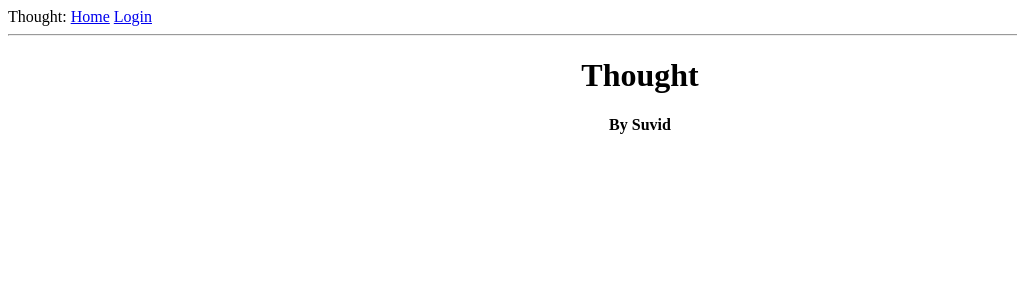
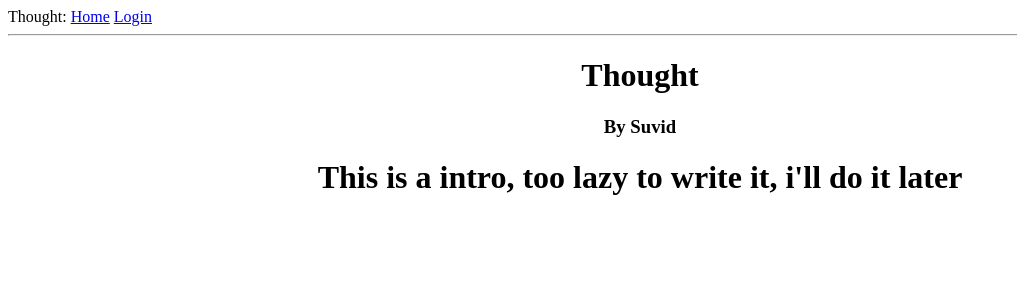
Before and after one commit to Amazeryogo/Thought, a Flask app: page / in a window 1280 px wide. Shown: the top 300 px of the page, without its empty margins (0-1017 px from the left). Run offline with Flask 2, Linux system fonts and the light colour scheme; some libraries are stand-ins or nearby versions.

Commit message:
should this exist?

```diff
--- a/templates/home.html
+++ b/templates/home.html
@@ -2,6 +2,7 @@
 
 {% block content %}
         <h1 style="text-align: center">Thought </h1>
-        <h4 style="text-align: center">By Suvid</h4>
+        <h3 style="text-align: center">By Suvid</h3>
+        <h1 style="text-align: center">This is a intro, too lazy to write it, i'll do it later</h1>
 
 {% endblock %}
```
